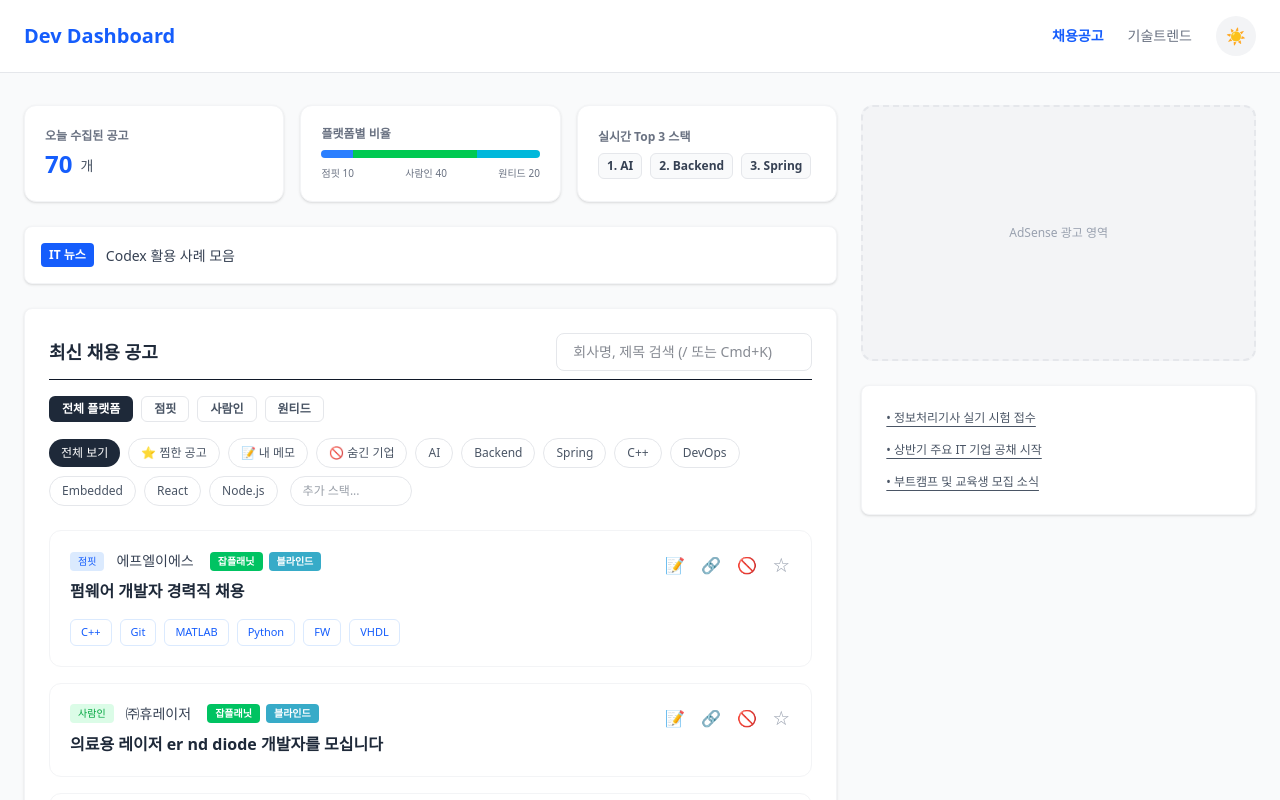
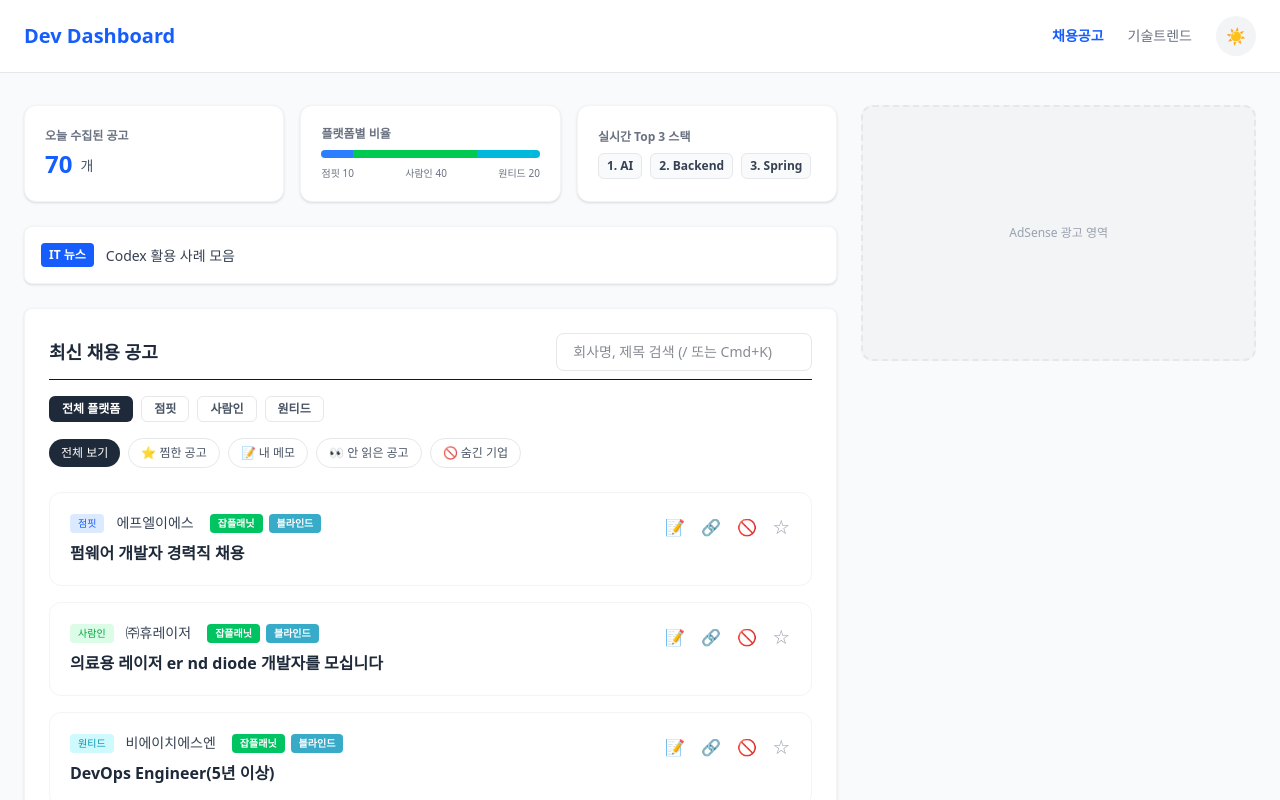
Before and after one commit to welchs1423/Dev-Dashboard, a Next.js app: page / in a window 1280 px wide. Shown: the top 800 px of the page. Built offline with nearby package versions, Linux system fonts and the light colour scheme.

Commit message:
feat: 읽음 처리 기능 추가 및 캘린더 제거 (최종 최적화)

```diff
--- a/app/page.tsx
+++ b/app/page.tsx
@@ -14,10 +14,8 @@ export default function Home() {
   const [jobs, setJobs] = useState<Job[]>([]);
   const [news, setNews] = useState<NewsItem[]>([]);
 
-  const [selectedSkill, setSelectedSkill] = useState<string>("All");
+  const [selectedFilter, setSelectedFilter] = useState<string>("All");
   const [selectedPlatform, setSelectedPlatform] = useState<string>("All");
-  const [customSkills, setCustomSkills] = useState<string[]>([]);
-  const [currentInput, setCurrentInput] = useState<string>("");
   const [searchQuery, setSearchQuery] = useState<string>("");
   const [isLoading, setIsLoading] = useState<boolean>(true);
   const [displayCount, setDisplayCount] = useState<number>(20);
@@ -25,6 +23,7 @@ export default function Home() {
   const [bookmarkedJobs, setBookmarkedJobs] = useState<string[]>([]);
   const [hiddenCompanies, setHiddenCompanies] = useState<string[]>([]);
   const [memos, setMemos] = useState<Record<string, string>>({});
+  const [clickedJobs, setClickedJobs] = useState<string[]>([]); // 열어본 공고 상태 추가
   const [showScrollTop, setShowScrollTop] = useState<boolean>(false);
 
   const loaderRef = useRef<HTMLDivElement>(null);
@@ -52,6 +51,7 @@ export default function Home() {
       const savedBookmarks = localStorage.getItem('dev_dashboard_bookmarks'); if (savedBookmarks) setBookmarkedJobs(JSON.parse(savedBookmarks));
       const savedHidden = localStorage.getItem('dev_dashboard_hidden'); if (savedHidden) setHiddenCompanies(JSON.parse(savedHidden));
       const savedMemos = localStorage.getItem('dev_dashboard_memos'); if (savedMemos) setMemos(JSON.parse(savedMemos));
+      const savedClicked = localStorage.getItem('dev_dashboard_clicked'); if (savedClicked) setClickedJobs(JSON.parse(savedClicked));
     }, 0);
   }, []);
 
@@ -59,7 +59,8 @@ export default function Home() {
     localStorage.setItem('dev_dashboard_bookmarks', JSON.stringify(bookmarkedJobs));
     localStorage.setItem('dev_dashboard_hidden', JSON.stringify(hiddenCompanies));
     localStorage.setItem('dev_dashboard_memos', JSON.stringify(memos));
-  }, [bookmarkedJobs, hiddenCompanies, memos]);
+    localStorage.setItem('dev_dashboard_clicked', JSON.stringify(clickedJobs));
+  }, [bookmarkedJobs, hiddenCompanies, memos, clickedJobs]);
 
   useEffect(() => {
     const handleScroll = () => setShowScrollTop(window.scrollY > 300);
@@ -83,31 +84,33 @@ export default function Home() {
     return () => window.removeEventListener('keydown', handleKeyDown);
   }, []);
 
+  // 통계용 스택 추출 로직은 유지
   const getTopSkills = () => {
     const skillCounts: Record<string, number> = {};
     jobs.forEach(job => job.skills?.forEach(skill => skillCounts[skill] = (skillCounts[skill] || 0) + 1));
     return Object.entries(skillCounts).sort((a, b) => b[1] - a[1]).slice(0, 8).map(entry => entry[0]);
   };
 
-  const filterOptions = ["All", "Bookmark", "Memo", "Hidden", ...getTopSkills()];
+  // 스택 필터 지우고 핵심 필터만 남김
+  const filterOptions = ["All", "Bookmark", "Memo", "Unread", "Hidden"];
   const platformOptions = [{ id: "All", label: "전체 플랫폼" }, { id: "jumpit", label: "점핏" }, { id: "saramin", label: "사람인" }, { id: "wanted", label: "원티드" }];
 
   const filteredJobs = jobs.filter(job => {
-    if (selectedSkill === "Hidden") return hiddenCompanies.includes(job.company);
+    if (selectedFilter === "Hidden") return hiddenCompanies.includes(job.company);
     if (hiddenCompanies.includes(job.company)) return false;
 
     const matchPlatform = selectedPlatform === "All" || job.id.startsWith(selectedPlatform);
-    let matchSkill = false;
-    if (selectedSkill === "All") matchSkill = true;
-    else if (selectedSkill === "Bookmark") matchSkill = bookmarkedJobs.includes(job.id);
-    else if (selectedSkill === "Memo") matchSkill = !!memos[job.id]; // 메모 필터 로직 추가
-    else if (selectedSkill === "Custom") matchSkill = customSkills.length === 0 || customSkills.every(s => job.skills?.some(js => js.toLowerCase().includes(s.toLowerCase())));
-    else matchSkill = job.skills?.includes(selectedSkill) ?? false;
+    let matchCondition = false;
+
+    if (selectedFilter === "All") matchCondition = true;
+    else if (selectedFilter === "Bookmark") matchCondition = bookmarkedJobs.includes(job.id);
+    else if (selectedFilter === "Memo") matchCondition = !!memos[job.id];
+    else if (selectedFilter === "Unread") matchCondition = !clickedJobs.includes(job.id); // 안 읽은 공고만 보기 필터
 
     const keyword = searchQuery.toLowerCase().trim();
     const matchSearch = keyword === "" || job.company.toLowerCase().includes(keyword) || job.title.toLowerCase().includes(keyword);
 
-    return matchSkill && matchSearch && matchPlatform;
+    return matchCondition && matchSearch && matchPlatform;
   });
 
   const visibleJobs = filteredJobs.slice(0, displayCount);
@@ -117,7 +120,14 @@ export default function Home() {
   const handleShare = async (e: React.MouseEvent, job: Job) => { e.preventDefault(); e.stopPropagation(); try { if (navigator.share) await navigator.share({ title: job.title, text: `${job.company} - ${job.title}`, url: job.url }); else { await navigator.clipboard.writeText(job.url); alert('링크가 복사되었습니다.'); } } catch {} };
   const handleMemo = (e: React.MouseEvent, jobId: string) => { e.preventDefault(); e.stopPropagation(); const newMemo = window.prompt("메모를 남겨주세요:", memos[jobId] || ""); if (newMemo !== null) setMemos(prev => { const updated = { ...prev }; if (newMemo.trim() === "") delete updated[jobId]; else updated[jobId] = newMemo; return updated; }); };
   const scrollToTop = () => window.scrollTo({ top: 0, behavior: 'smooth' });
-  const addCurrentSkill = () => { const newSkill = currentInput.trim(); if (newSkill !== '' && !customSkills.includes(newSkill)) { setCustomSkills(prev => [...prev, newSkill]); setCurrentInput(""); setSelectedSkill("Custom"); setDisplayCount(20); } };
+
+  // 공고 클릭 시 읽음 처리 및 새 창 열기
+  const handleJobClick = (jobId: string, url: string) => {
+    if (!clickedJobs.includes(jobId)) {
+      setClickedJobs(prev => [...prev, jobId]);
+    }
+    window.open(url, '_blank');
+  };
 
   return (
     <div className="min-h-screen flex flex-col bg-gray-50 dark:bg-gray-900 text-gray-900 dark:text-gray-100 font-sans relative transition-colors duration-200">
@@ -142,15 +152,11 @@ export default function Home() {
                   {platformOptions.map(p => <button key={p.id} onClick={() => { setSelectedPlatform(p.id); setDisplayCount(20); }} className={`px-3 py-1 text-xs font-semibold rounded-md border transition-colors ${selectedPlatform === p.id ? 'bg-gray-800 text-white dark:bg-gray-200 dark:text-gray-900 border-transparent' : 'bg-white text-gray-600 border-gray-200 dark:bg-gray-800 dark:text-gray-400 dark:border-gray-600'}`}>{p.label}</button>)}
                 </div>
                 <div className="flex flex-wrap items-center gap-2">
-                  {filterOptions.map(skill => (
-                    <button key={skill} onClick={() => { setSelectedSkill(skill); setDisplayCount(20); }} className={`px-3 py-1.5 rounded-full text-xs font-medium transition-colors ${selectedSkill === skill ? (skill === "Bookmark" ? 'bg-yellow-500 text-white' : skill === "Memo" ? 'bg-blue-500 text-white' : skill === "Hidden" ? 'bg-red-500 text-white' : 'bg-gray-800 dark:bg-gray-100 text-white dark:text-gray-900') : 'bg-white dark:bg-gray-700 border border-gray-200 dark:border-gray-600 text-gray-600 dark:text-gray-300'}`}>
-                      {skill === "All" ? "전체 보기" : skill === "Bookmark" ? "⭐ 찜한 공고" : skill === "Memo" ? "📝 내 메모" : skill === "Hidden" ? "🚫 숨긴 기업" : skill}
+                  {filterOptions.map(filter => (
+                    <button key={filter} onClick={() => { setSelectedFilter(filter); setDisplayCount(20); }} className={`px-3 py-1.5 rounded-full text-xs font-medium transition-colors ${selectedFilter === filter ? (filter === "Bookmark" ? 'bg-yellow-500 text-white' : filter === "Memo" ? 'bg-blue-500 text-white' : filter === "Hidden" ? 'bg-red-500 text-white' : filter === "Unread" ? 'bg-green-500 text-white' : 'bg-gray-800 dark:bg-gray-100 text-white dark:text-gray-900') : 'bg-white dark:bg-gray-700 border border-gray-200 dark:border-gray-600 text-gray-600 dark:text-gray-300'}`}>
+                      {filter === "All" ? "전체 보기" : filter === "Bookmark" ? "⭐ 찜한 공고" : filter === "Memo" ? "📝 내 메모" : filter === "Unread" ? "👀 안 읽은 공고" : "🚫 숨긴 기업"}
                     </button>
                   ))}
-                  <div className={`flex flex-wrap items-center gap-1.5 px-3 py-1.5 ml-1 rounded-full border transition-all ${selectedSkill === "Custom" || customSkills.length > 0 ? 'bg-blue-50 border-blue-300' : 'bg-white dark:bg-gray-700 border-gray-200 dark:border-gray-600'}`}>
-                    {customSkills.map((skill, idx) => <span key={idx} className="flex items-center gap-1 px-2 py-0.5 bg-blue-100 text-blue-700 text-[11px] font-bold rounded-md">{skill} <button onClick={() => { const newSkills = customSkills.filter(s => s !== skill); setCustomSkills(newSkills); if(newSkills.length === 0 && selectedSkill === "Custom") setSelectedSkill("All"); }} className="hover:text-red-500">×</button></span>)}
-                    <input type="text" placeholder="추가 스택..." value={currentInput} onChange={(e) => setCurrentInput(e.target.value)} onKeyDown={(e) => { if(e.key === 'Enter') addCurrentSkill(); else if (e.key === 'Backspace' && currentInput === '') { const n=[...customSkills]; n.pop(); setCustomSkills(n); if(n.length===0) setSelectedSkill("All"); } }} onBlur={addCurrentSkill} className="bg-transparent text-xs text-gray-700 dark:text-gray-200 focus:outline-none w-24" />
-                  </div>
                 </div>
               </div>
             )}
@@ -158,7 +164,7 @@ export default function Home() {
             <div className="space-y-4">
               {isLoading ? Array.from({ length: 5 }).map((_, idx) => <div key={idx} className="block p-5 border border-gray-100 dark:border-gray-700 rounded-xl animate-pulse bg-white dark:bg-gray-800"><div className="h-4 w-24 bg-gray-200 dark:bg-gray-700 rounded mb-2"></div><div className="h-5 w-3/4 bg-gray-200 dark:bg-gray-700 rounded"></div></div>)
                 : visibleJobs.length > 0 ? visibleJobs.map((job) => (
-                  <JobCard key={job.id} job={job} isBookmarked={bookmarkedJobs.includes(job.id)} isHidden={hiddenCompanies.includes(job.company)} memo={memos[job.id]} onBookmark={toggleBookmark} onHide={toggleHiddenCompany} onMemo={handleMemo} onShare={handleShare} />
+                  <JobCard key={job.id} job={job} isBookmarked={bookmarkedJobs.includes(job.id)} isHidden={hiddenCompanies.includes(job.company)} isClicked={clickedJobs.includes(job.id)} memo={memos[job.id]} onBookmark={toggleBookmark} onHide={toggleHiddenCompany} onMemo={handleMemo} onShare={handleShare} onClickEvent={handleJobClick} />
                 )) : <div className="text-center py-10"><p className="text-sm text-gray-400">검색 조건에 맞는 공고가 없습니다.</p></div>}
             </div>
 
@@ -168,9 +174,6 @@ export default function Home() {
 
         <aside className="space-y-6">
           <div className="bg-gray-100 dark:bg-gray-800 h-64 rounded-xl flex items-center justify-center text-gray-400 text-xs border-2 border-dashed border-gray-200 dark:border-gray-700">AdSense 광고 영역</div>
-          <div className="bg-white dark:bg-gray-800 rounded-lg shadow-sm border border-gray-100 dark:border-gray-700 p-6">
-            <ul className="text-xs space-y-4 text-gray-600 dark:text-gray-400"><li className="flex gap-2 underline underline-offset-4">• 정보처리기사 실기 시험 접수</li><li className="flex gap-2 underline underline-offset-4">• 상반기 주요 IT 기업 공채 시작</li><li className="flex gap-2 underline underline-offset-4">• 부트캠프 및 교육생 모집 소식</li></ul>
-          </div>
         </aside>
       </main>
       <Footer />
--- a/components/JobCard.tsx
+++ b/components/JobCard.tsx
@@ -10,22 +10,26 @@ interface JobCardProps {
   job: Job;
   isBookmarked: boolean;
   isHidden: boolean;
+  isClicked: boolean; // 읽음 처리 상태 추가
   memo?: string;
   onBookmark: (e: React.MouseEvent, jobId: string) => void;
   onHide: (e: React.MouseEvent, companyName: string) => void;
   onMemo: (e: React.MouseEvent, jobId: string) => void;
   onShare: (e: React.MouseEvent, job: Job) => void;
+  onClickEvent: (jobId: string, url: string) => void; // 클릭 핸들러 추가
 }
 
 export default function JobCard({
   job,
   isBookmarked,
   isHidden,
+  isClicked,
   memo,
   onBookmark,
   onHide,
   onMemo,
-  onShare
+  onShare,
+  onClickEvent
 }: JobCardProps) {
   const getPlatformBadge = (id: string) => {
     if (id.startsWith('jumpit')) return <span className="text-[10px] px-2 py-0.5 rounded font-medium bg-blue-100 text-blue-600 dark:bg-blue-900 dark:text-blue-300">점핏</span>;
@@ -35,18 +39,24 @@ export default function JobCard({
   };
 
   return (
-    <div className="block p-5 border border-gray-100 dark:border-gray-700 rounded-xl hover:bg-blue-50/30 dark:hover:bg-gray-700 transition-all group relative bg-white dark:bg-gray-800 cursor-pointer" onClick={() => window.open(job.url, '_blank')}>
+    <div
+      // isClicked가 true면 배경을 회색으로, 투명도를 60%로 낮춰서 '읽은 느낌' 부여
+      className={`block p-5 border border-gray-100 dark:border-gray-700 rounded-xl transition-all group relative cursor-pointer ${isClicked ? 'bg-gray-50 dark:bg-gray-800/50 opacity-60' : 'bg-white dark:bg-gray-800 hover:bg-blue-50/30 dark:hover:bg-gray-700'}`}
+      onClick={() => onClickEvent(job.id, job.url)}
+    >
       <div className="flex justify-between items-start">
         <div className="pr-40">
           <div className="flex items-center gap-3 mb-2">
             {getPlatformBadge(job.id)}
-            <p className="text-sm font-medium text-gray-700 dark:text-gray-300">{job.company}</p>
+            <p className={`text-sm font-medium ${isClicked ? 'text-gray-400 dark:text-gray-500' : 'text-gray-700 dark:text-gray-300'}`}>{job.company}</p>
             <div className="flex gap-1.5 ml-1">
-              <a href={`https://www.jobplanet.co.kr/search?query=${encodeURIComponent(job.company)}`} target="_blank" rel="noopener noreferrer" className="text-[10px] px-2 py-0.5 bg-[#00c362] text-white rounded font-bold hover:bg-[#00a854] transition-colors" onClick={(e) => e.stopPropagation()}>잡플래닛</a>
-              <a href={`https://www.teamblind.com/kr/company/${encodeURIComponent(job.company)}`} target="_blank" rel="noopener noreferrer" className="text-[10px] px-2 py-0.5 bg-[#37abc8] text-white rounded font-bold hover:bg-[#2f92ab] transition-colors" onClick={(e) => e.stopPropagation()}>블라인드</a>
+              <a href={`https://www.jobplanet.co.kr/search?query=${encodeURIComponent(job.company)}`} target="_blank" rel="noopener noreferrer" className={`text-[10px] px-2 py-0.5 rounded font-bold transition-colors ${isClicked ? 'bg-gray-200 text-gray-500 dark:bg-gray-700 dark:text-gray-400' : 'bg-[#00c362] text-white hover:bg-[#00a854]'}`} onClick={(e) => e.stopPropagation()}>잡플래닛</a>
+              <a href={`https://www.teamblind.com/kr/company/${encodeURIComponent(job.company)}`} target="_blank" rel="noopener noreferrer" className={`text-[10px] px-2 py-0.5 rounded font-bold transition-colors ${isClicked ? 'bg-gray-200 text-gray-500 dark:bg-gray-700 dark:text-gray-400' : 'bg-[#37abc8] text-white hover:bg-[#2f92ab]'}`} onClick={(e) => e.stopPropagation()}>블라인드</a>
             </div>
           </div>
-          <h3 className="font-bold text-gray-800 dark:text-gray-100 group-hover:text-blue-600 transition-colors text-base">{job.title}</h3>
+          <h3 className={`font-bold transition-colors text-base ${isClicked ? 'text-gray-500 dark:text-gray-400' : 'text-gray-800 dark:text-gray-100 group-hover:text-blue-600'}`}>
+            {job.title}
+          </h3>
         </div>
         <div className="absolute top-4 right-4 flex gap-1">
           <button onClick={(e) => onMemo(e, job.id)} className={`p-1.5 rounded-full transition-all ${memo ? 'text-blue-500 bg-blue-50' : 'text-gray-400 hover:text-blue-500 hover:bg-blue-50'}`}>📝</button>
@@ -56,14 +66,8 @@ export default function JobCard({
         </div>
       </div>
 
-      {job.skills && job.skills.length > 0 && (
-        <div className="mt-4 flex flex-wrap gap-2">
-          {job.skills.map((skill, index) => <span key={index} className="px-2.5 py-1 bg-white dark:bg-gray-700 text-blue-600 text-[11px] rounded-md border border-blue-100 dark:border-gray-600 font-medium">{skill}</span>)}
-        </div>
-      )}
-
       {memo && (
-        <div className="mt-3 p-3 bg-yellow-50 text-yellow-800 text-xs rounded-lg border border-yellow-200" onClick={(e) => e.stopPropagation()}>
+        <div className={`mt-3 p-3 text-xs rounded-lg border ${isClicked ? 'bg-gray-100 text-gray-500 border-gray-200 dark:bg-gray-700 dark:border-gray-600' : 'bg-yellow-50 text-yellow-800 border-yellow-200'}`} onClick={(e) => e.stopPropagation()}>
           <div className="flex items-start gap-2"><span className="mt-0.5">📌</span><p className="whitespace-pre-wrap flex-1">{memo}</p></div>
         </div>
       )}
```
Also changed, not shown: 1 other file (tests, documents, lock files or other folders).
